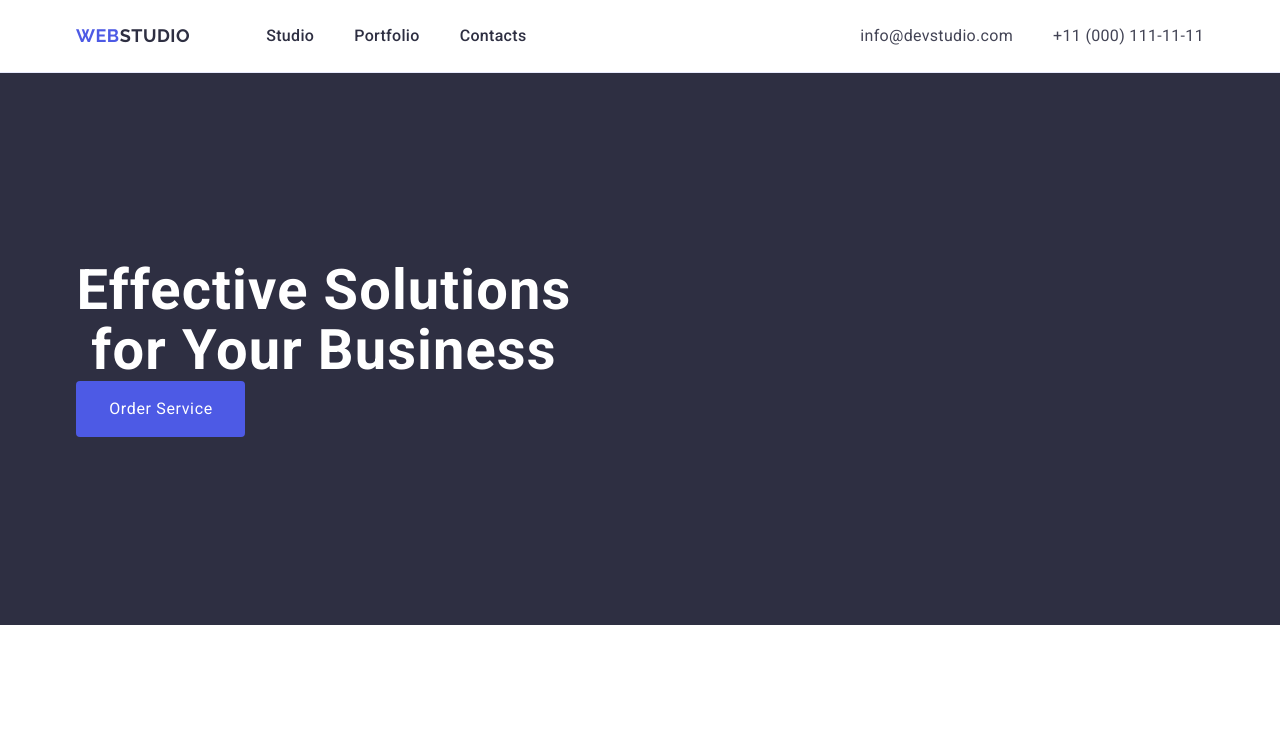
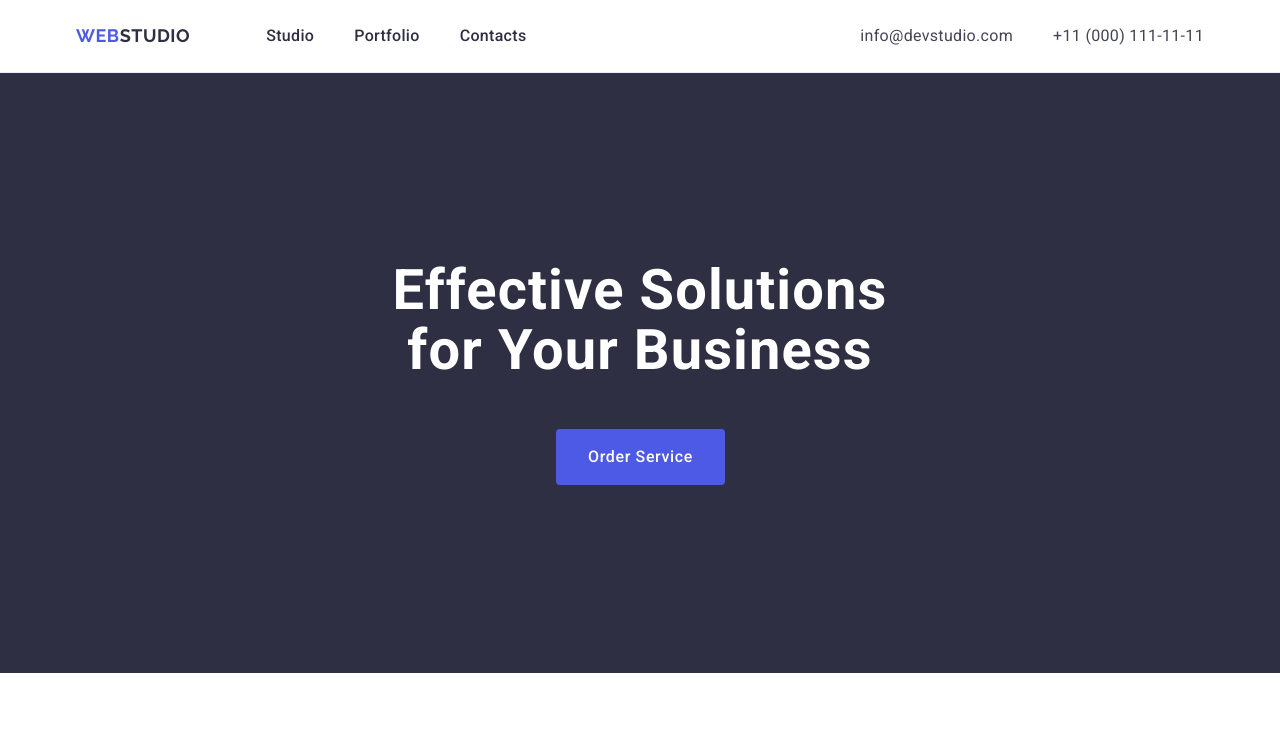
Before and after one commit to dkirya/goit-markup-hw-03, a plain HTML site: page index.html in a window 1280 px wide. Shown: the top 741 px of the page. Drawn offline with nearby package versions, Linux system fonts and the light colour scheme.

Commit message:
add index file

```diff
--- a/css/styles.css
+++ b/css/styles.css
@@ -125,6 +125,9 @@ img{
 .section-hero-text{
     font-size: 56px;
     line-height: 1.07;
+    margin-left: auto;
+    margin-right: auto;
+    margin-bottom: 48px;
     letter-spacing: 0.02em;
     text-align: center;
     max-width: 496px;
@@ -138,7 +141,8 @@ img{
     height: 56px;
     min-width: 169px;
     padding: 16px 31px 16px 32px;
-    font-weight: 500px;
+    margin:0 auto;
+    font-weight: 500;
     font-size: 16px;
     line-height: 1.5;
     letter-spacing: 0.04em;
@@ -217,7 +221,6 @@ img{
 .team-item{
     background-color: #FFFFFF;
     width: calc((100% - 72px) / 4);
-    padding: 0px 0px 32px 0px;
     border-radius: 0 0 4px 4px;
 }
 .team-member{
```
